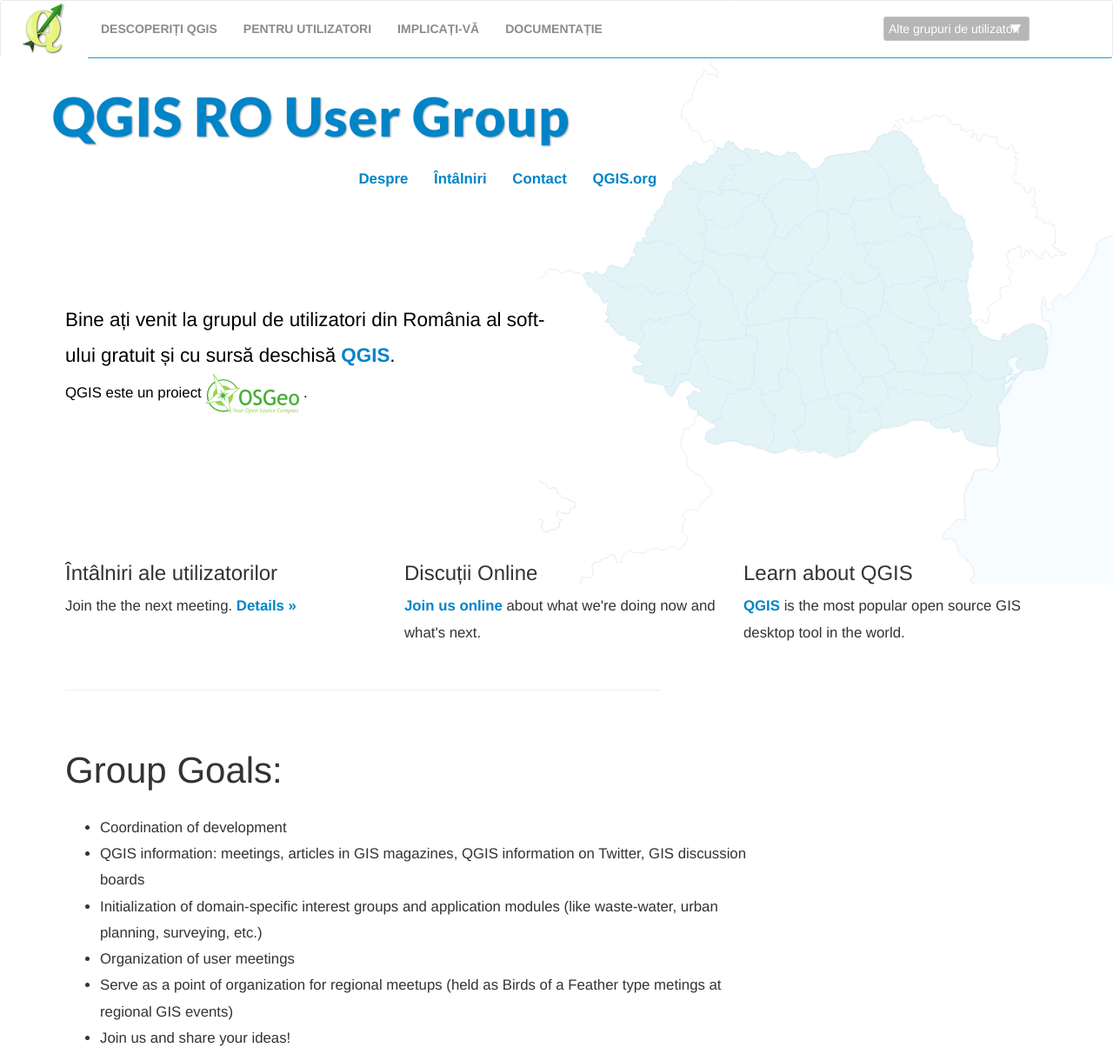
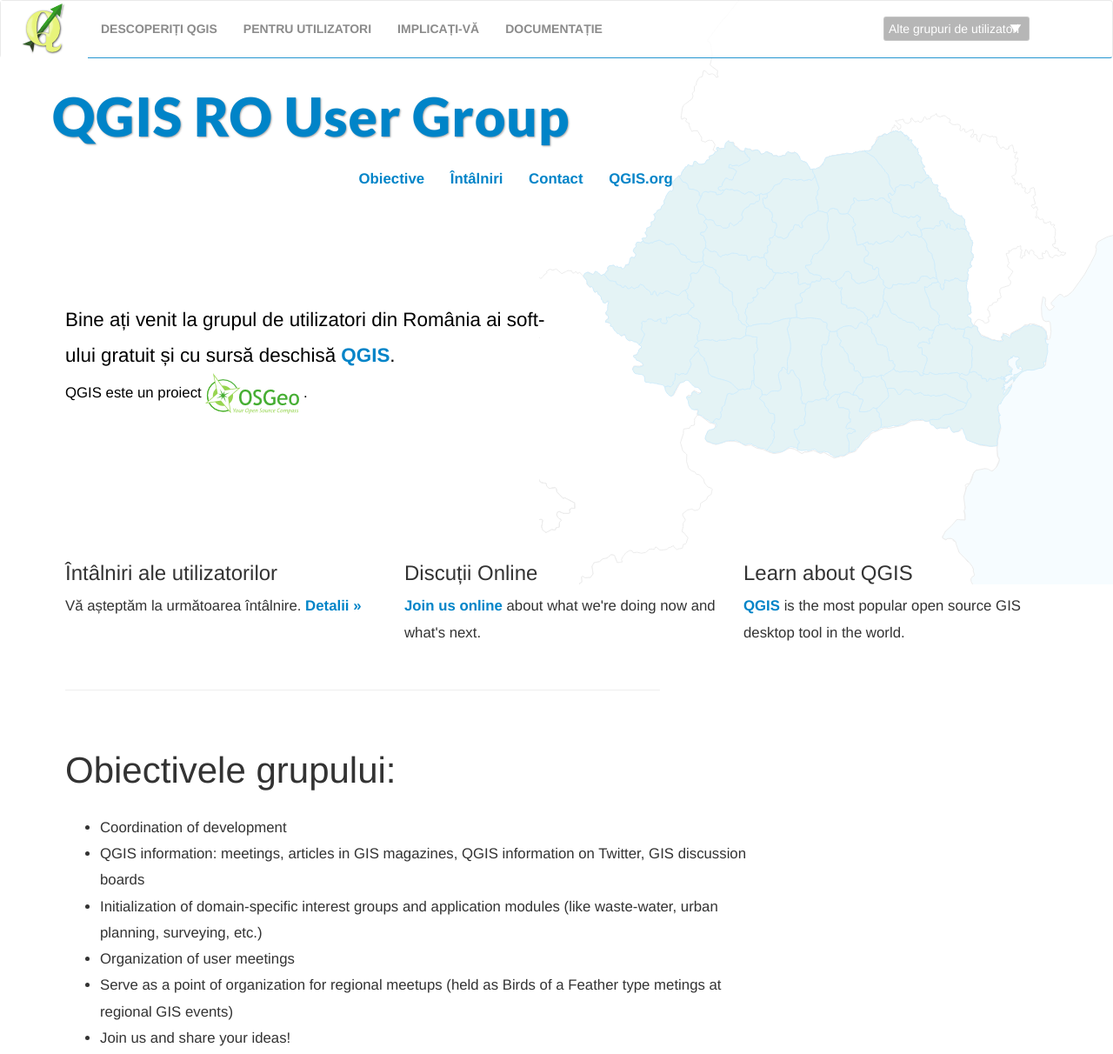
Before and after one commit to sorin-calinica/qgis-ro.github.io, a plain HTML site: page index.html in a window 1280 px wide. Shown: the top 1212 px of the page at 87% size. Drawn offline with nearby package versions, Linux system fonts and the light colour scheme.

Commit message:
First commit

```diff
--- a/index.html
+++ b/index.html
@@ -79,7 +79,7 @@
           <div class="col-sm-12 col-md-6 col-md-offset-3">
             <ul class="page-nav">
               <li>
-                <a href="#about">Despre</a>
+                <a href="#about">Obiective</a>
               </li>
               <li>
                 <a href="#meetings">Întâlniri</a>
@@ -95,7 +95,7 @@
         </div>
         <div class="container">
           <div class="row">
-            <div class="col-sm-6 lead byline">Bine ați venit la grupul de utilizatori din România al soft-ului gratuit și cu sursă deschisă <a href="http://qgis.org/ro/site/">QGIS</a>.
+            <div class="col-sm-6 lead byline">Bine ați venit la grupul de utilizatori din România ai soft-ului gratuit și cu sursă deschisă <a href="http://qgis.org/ro/site/">QGIS</a>.
 	       <p class="osgeo-line">QGIS este un proiect <a href="http://www.osgeo.org/"><img src="images/osgeo_logo.png"> </a>.</p>
 	    </div>
             <div class="col-md-6"></div>
@@ -111,7 +111,7 @@
           <div class="row">
             <div class="col-sm-4">
               <h3>Întâlniri ale utilizatorilor</h3>
-              <p class="lead">Join the the next meeting. <a class="link" href="#meetings">Details &raquo;</a>
+              <p class="lead">Vă așteptăm la următoarea întâlnire. <a class="link" href="#meetings">Detalii &raquo;</a>
               </p>
             </div>
             <div class="col-sm-4">
@@ -132,7 +132,7 @@
           <hr class="featurette-divider">
           <a name="about"></a>
           <div class="featurette">
-            <h2 class="featurette-heading">Group Goals:</h2>
+            <h2 class="featurette-heading">Obiectivele grupului:</h2>
             <p class="lead">
               <ul class="lead">
                 <li>Coordination of development</li>
```
